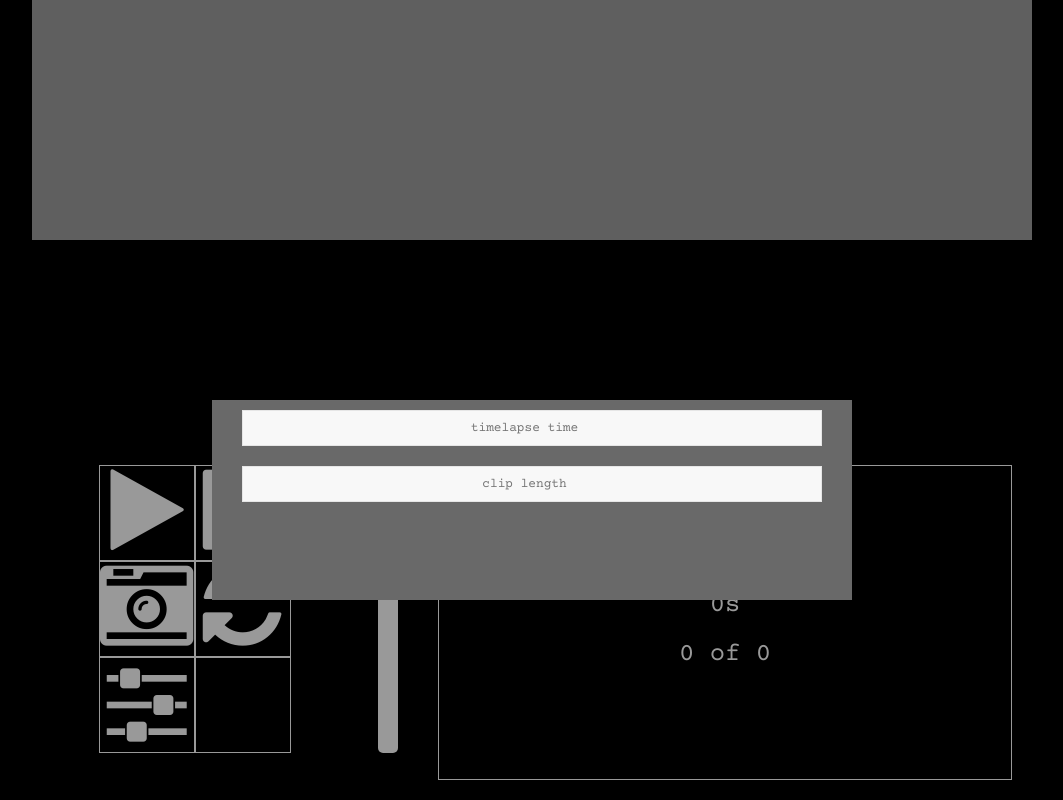
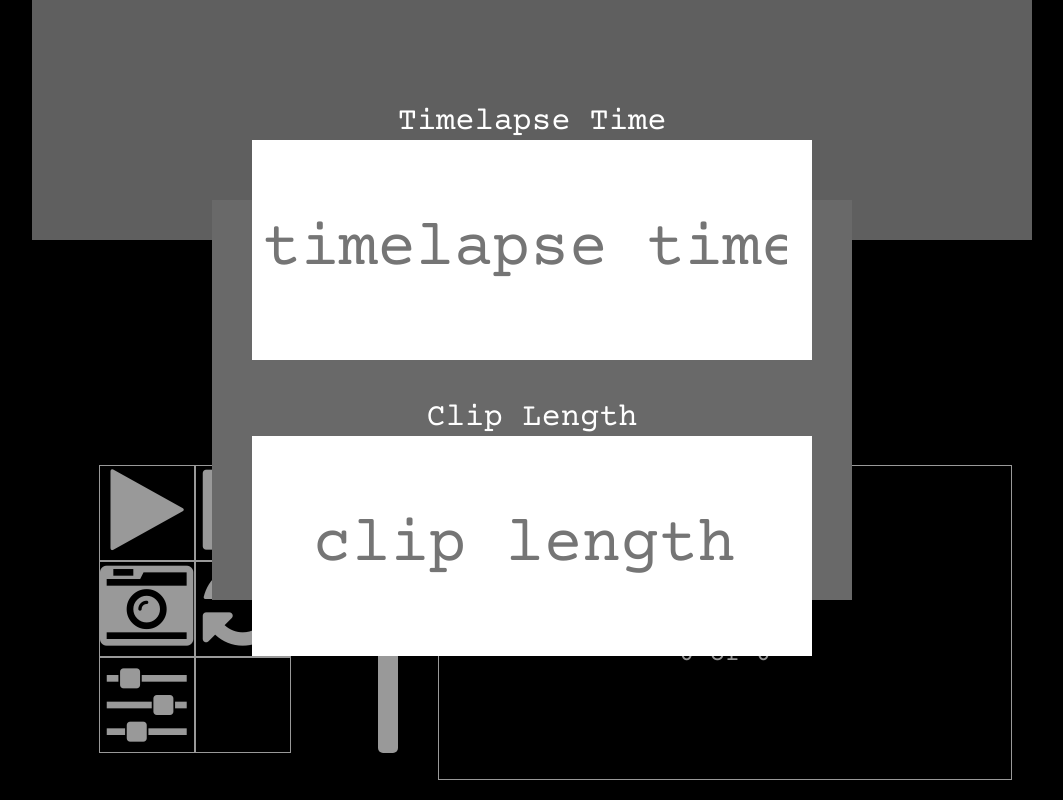
Before and after one commit to jsnguyen/nbt, a website: page public/index.html in a window 1280 px wide. Both pictures are taken after a click on the button 255 px from the left and 825 px from the top of the page. Shown: the part 120-920 px from the top of the page, without its empty margins (108-1171 px from the left). Drawn offline with Linux system fonts and the light colour scheme.

Commit message:
updated modal

```diff
--- a/public/index.html
+++ b/public/index.html
@@ -91,11 +91,13 @@
         <div id="timelapseSettings" class="timelapseSettingsRow">
 
           <div id="timelapseTime" class="timelapseSetting">
+            Timelapse Time
             <input id="timelapseTimeInput" class="timelapseSettingsInput" placeholder="timelapse time" type="number" min=0>
             </input>
           </div>
 
           <div id="clipLength" class="timelapseSetting">
+            Clip Length
             <input id="clipLengthInput" class="timelapseSettingsInput" placeholder="clip length" type="number" min=0>
             </input>
           </div>
--- a/public/styles.css
+++ b/public/styles.css
@@ -167,31 +167,27 @@ canvas {
 	top: 50%;
 	left: 50%;
 	transform: translate(-50%, -50%);
-  margin: auto;
   bottom: 0;
   background-color: #696969;
-  width: 50%;
-  height: 25%;
+  display: flex;
+  align-items: center;
+  justify-content: center;
 }
 
 .timelapseSettingsRow {
-  color: white;
-  background-color: #696969;
   text-align: center;
 }
 
 .timelapseSetting {
-  width: 100%
-  margin: 0 auto;
-  padding: 10px;
+  font-size: 2.0em;
+  padding: 20px;
 }
 
 .timelapseSettingsInput {
   width: 90%;
+  height: 200px;
   padding: 10px;
   text-align: center;
-  background: #f8f8f8;
-  border:1px solid rgba(0, 0, 0, 0.075);
-  color:#727272 !important;
-  font-size:0.8em;
+  border: none;
+  font-size: 2.0em;
 }
```
